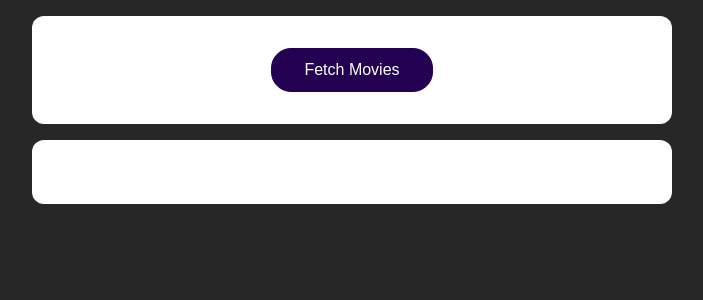
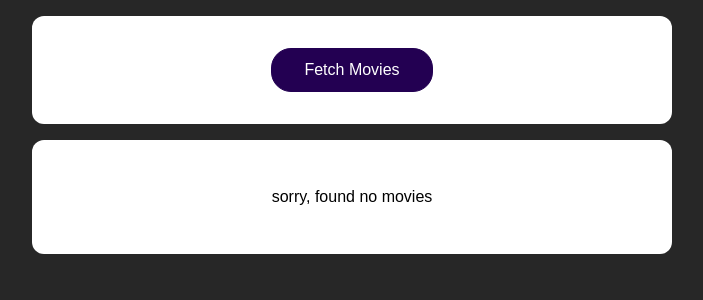
Before and after one commit to Diolemos/starWars, a React (Create React App) app: page / in a window 1280 px wide. Shown: the top 300 px of the page, without its empty margins (288-991 px from the left). Built offline with nearby package versions, Linux system fonts and the light colour scheme.

Commit message:
add logic for handling loading and promise result

```diff
--- a/src/App.js
+++ b/src/App.js
@@ -36,7 +36,8 @@ function App() {
       </section>
       <section>
 
-      {!isLoading &&  <MoviesList movies={moviesList} />}
+      {!isLoading && moviesList.length>0 &&  <MoviesList movies={moviesList} />}
+      {!isLoading&&moviesList==0&& <p>sorry, found no movies</p>}
       {isLoading &&( <div>
         <img alt='loading' src={loopImg} />
        <p>Loding...</p></div>)}
```
